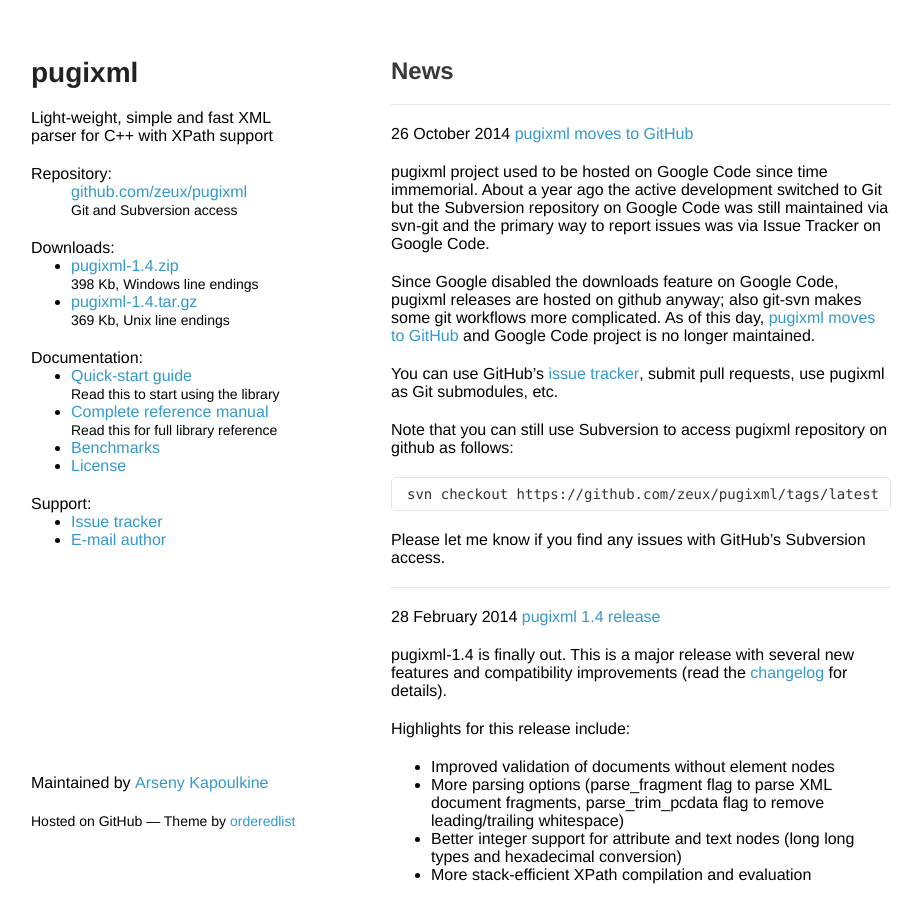
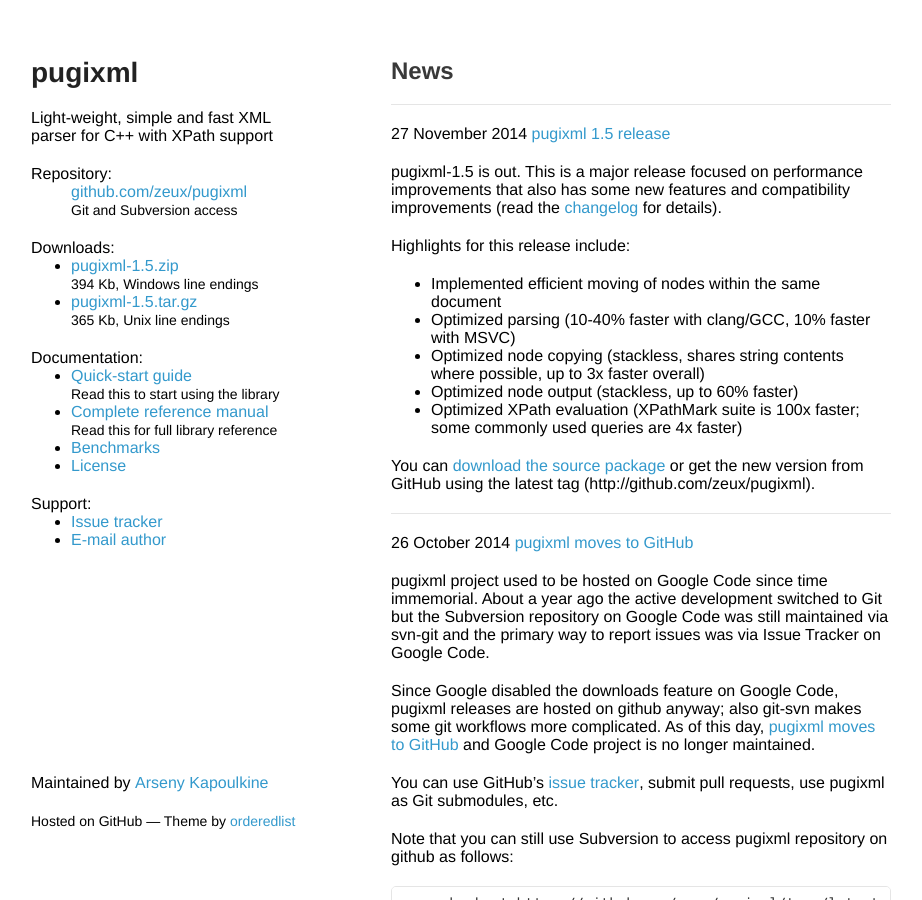
Before and after one commit to zeux/pugixml, a Jekyll site: the page built from news.md, in a window 1280 px wide and 900 px high. Shown: the whole window, without its empty margins (179-1101 px from the left). Built offline with Jekyll 4.4.1, drawn with Linux system fonts in a browser that asks for light colours.

Commit message:
pugixml 1.5 is out!

```diff
--- a/_config.yml
+++ b/_config.yml
@@ -1,4 +1,4 @@
 name: pugixml.org
 description: Light-weight, simple and fast XML parser for C++ with XPath support
 url: http://pugixml.org/
-version: 1.4
+version: 1.5
--- a/_includes/header.html
+++ b/_includes/header.html
@@ -28,9 +28,9 @@
 			Downloads:
 			<ul>
 			<li><a href="http://github.com/zeux/pugixml/releases/download/v{{site.version}}/pugixml-{{site.version}}.zip" onclick="trackLink('download', 'pugixml-{{site.version}}.zip')">pugixml-{{site.version}}.zip</a><br/>
-			<small>398 Kb, Windows line endings</small></li>
+			<small>394 Kb, Windows line endings</small></li>
 			<li><a href="http://github.com/zeux/pugixml/releases/download/v{{site.version}}/pugixml-{{site.version}}.tar.gz" onclick="trackLink('download', 'pugixml-{{site.version}}.tar.gz')">pugixml-{{site.version}}.tar.gz</a><br/>
-			<small>369 Kb, Unix line endings</small></li>
+			<small>365 Kb, Unix line endings</small></li>
 			</ul>
 
 			Documentation:
--- /dev/null
+++ b/_posts/2014-11-27-pugixml-1.5-release.md
@@ -0,0 +1,16 @@
+---
+layout: post
+title: pugixml 1.5 release
+---
+
+pugixml-1.5 is out. This is a major release focused on performance improvements that also has some new features and compatibility improvements (read the [changelog](http://cdn.rawgit.com/zeux/pugixml/v1.5/docs/manual/changes.html) for details).
+
+Highlights for this release include:
+
+* Implemented efficient moving of nodes within the same document
+* Optimized parsing (10-40% faster with clang/GCC, 10% faster with MSVC)
+* Optimized node copying (stackless, shares string contents where possible, up to 3x faster overall)
+* Optimized node output (stackless, up to 60% faster)
+* Optimized XPath evaluation (XPathMark suite is 100x faster; some commonly used queries are 4x faster)
+
+You can [download the source package](http://github.com/zeux/pugixml/releases/download/v1.5/pugixml-1.5.zip) or get the new version from GitHub using the latest tag (http://github.com/zeux/pugixml).
```
